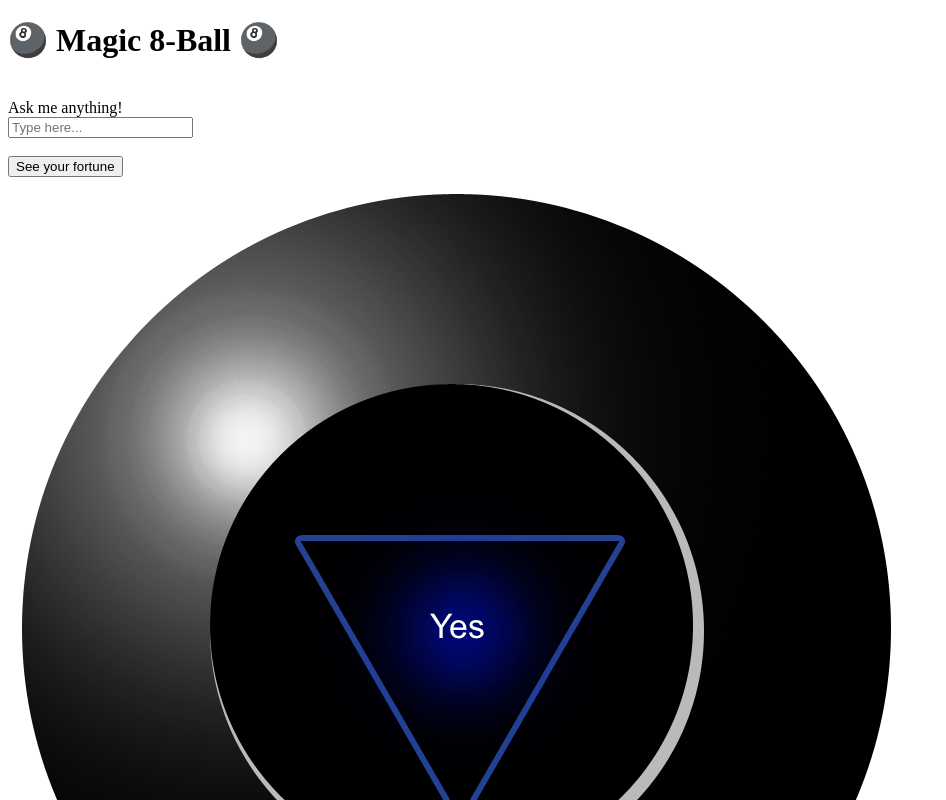
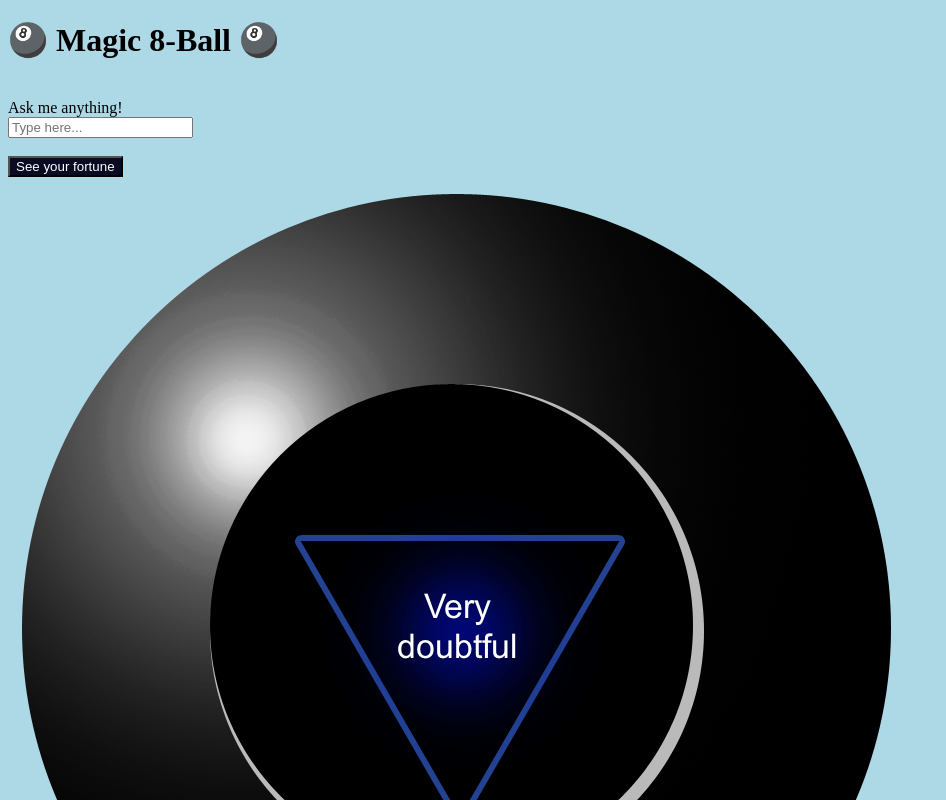
Before and after one commit to StephanyCamacho/magic8ball, a plain HTML site: page index.html in a window 1280 px wide. Both pictures are taken after a click on the button "See your fortune". Shown: the top 800 px of the page, without its empty margins (0-946 px from the left). Drawn offline with Linux system fonts and the light colour scheme.

Commit message:
logic working

```diff
--- a/index.html
+++ b/index.html
@@ -5,7 +5,20 @@
     <meta http-equiv="X-UA-Compatible" content="IE=edge">
     <meta name="viewport" content="width=device-width, initial-scale=1.0">
     <title>Welcome to the Magic 8 Ball</title>
-    <link rel="stylesheet" src="style.css" type="text/css">
+    <link rel="stylesheet" type="text/css" href="style.css" media=”screen” />
+    <style>
+        body {
+          background-color: lightblue;
+        }
+        button {
+            background-color:#0a0a23;
+            color: #fff;
+            text-align: center;
+        }
+        .questionBox {
+            text-align: center;
+        }
+        </style>
 </head>
 <body>
     <div>
--- a/script.js
+++ b/script.js
@@ -10,6 +10,17 @@ let answers = () => {
         'magic8ball_7.png',
         'magic8ball_8.png',
         'magic8ball_9.png',
+        'magic8ball_10.png',
+        'magic8ball_11.png',
+        'magic8ball_12.png',
+        'magic8ball_13.png',
+        'magic8ball_14.png',
+        'magic8ball_15.png',
+        'magic8ball_16.png',
+        'magic8ball_17.png',
+        'magic8ball_18.png',
+        'magic8ball_19.png',
+        'magic8ball_20.png',
       ];
 
     // let imageResponses = [];
--- a/style.css
+++ b/style.css
@@ -1,4 +1,12 @@
-.button {
+body {
+    background-color: lightblue;
+  }
+
+button {
     background-color:#0a0a23;
     color: #fff;
 }
+
+.questionBox {
+  text-align: center;
+}
```
